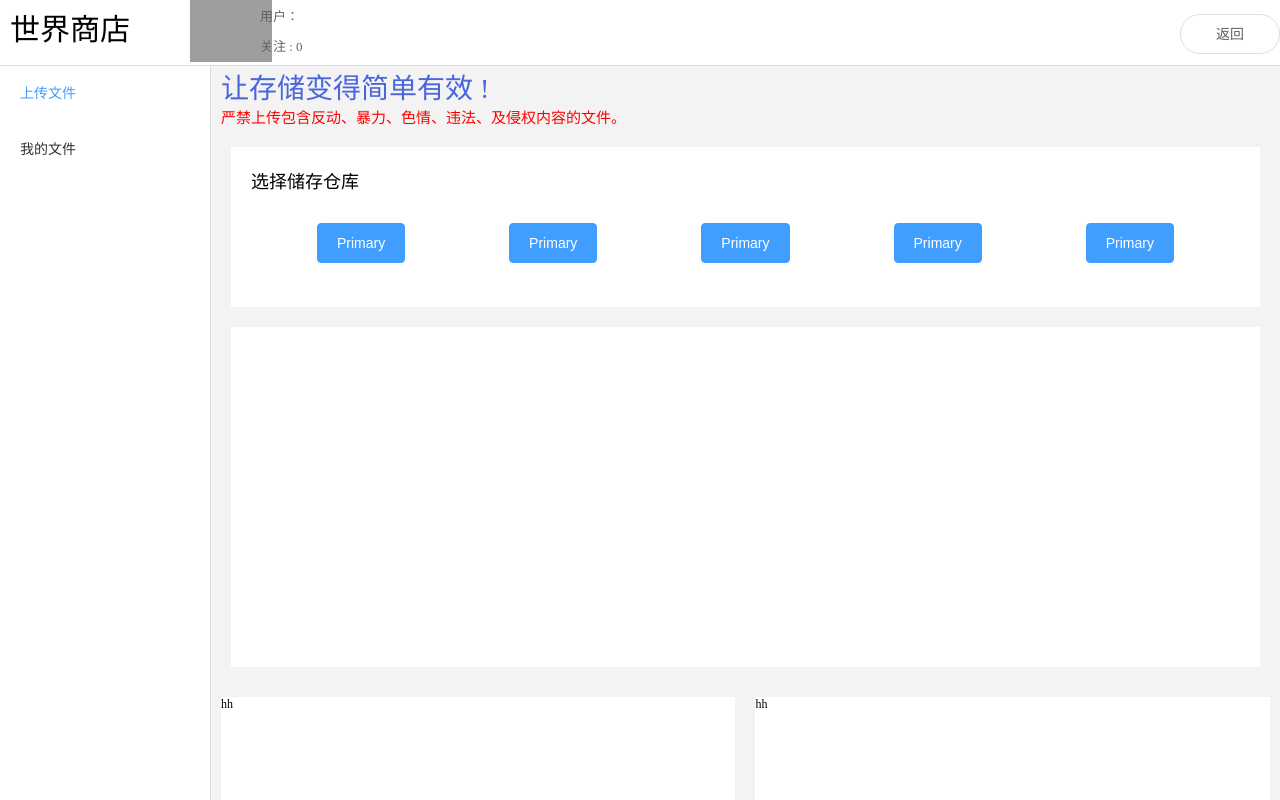
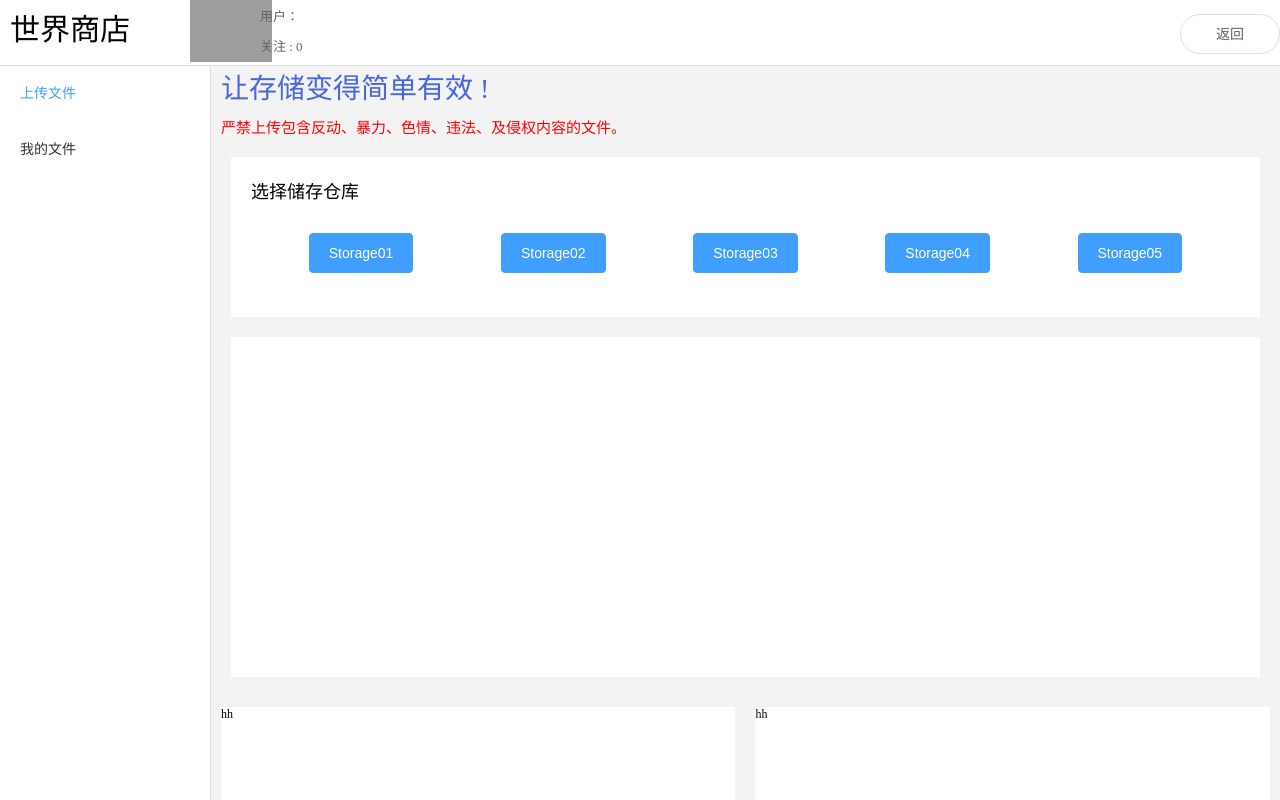
Before and after one commit to lenghuo01/system, a Vue app: page /home/upload in a window 1280 px wide. Built offline with nearby package versions, Linux system fonts and the light colour scheme; grey boxes are pictures that could not be loaded.

Commit message:
feat:修改了路径

```diff
--- a/src/components/Login.vue
+++ b/src/components/Login.vue
@@ -20,7 +20,7 @@ export default{
         function bu(name,password){
             if(name===username&&password===userpassword){
                 router.push({
-                    path: '/home',
+                    path: '/home/upload',
                     query:{
                         name,
                         password,
--- a/src/components/layout/diz/upload.vue
+++ b/src/components/layout/diz/upload.vue
@@ -19,15 +19,15 @@ export default{
         <div style="color: rgba(73, 102, 223, 1);font-size: 28px;margin-left: 10px;">
             让存储变得简单有效 !
         </div>
-        <div style="color: red;margin-left: 10px;font-size: 15px;">严禁上传包含反动、暴力、色情、违法、及侵权内容的文件。</div>
+        <div style="color: red;margin-left: 10px;padding-top: 10px; font-size: 15px;">严禁上传包含反动、暴力、色情、违法、及侵权内容的文件。</div>
         <div style="background-color:white;height: 10rem;width:calc(100%rem - 40px);padding: 20px;margin: 20px;">
         <div style="    font-size: 18px;margin-bottom: 15px;">选择储存仓库</div>
         <el-row style="display: flex;justify-content: space-around;padding: 10px;margin: 20px 10px 10px 10px;">
-        <el-button type="primary" size="large">Primary</el-button>
-        <el-button type="primary" size="large">Primary</el-button>
-        <el-button type="primary" size="large">Primary</el-button>
-        <el-button type="primary" size="large">Primary</el-button>
-        <el-button type="primary" size="large">Primary</el-button>
+        <el-button type="primary" size="large">Storage01</el-button>
+        <el-button type="primary" size="large">Storage02</el-button>
+        <el-button type="primary" size="large">Storage03</el-button>
+        <el-button type="primary" size="large">Storage04</el-button>
+        <el-button type="primary" size="large">Storage05</el-button>
         </el-row>
         </div>
         <div style="background-color:white;height: 25rem;width:calc(100%rem - 40px);padding: 20px;margin: 20px;"></div>
--- a/src/router/index.js
+++ b/src/router/index.js
@@ -5,7 +5,7 @@ import Main from '@/components/Main.vue'
 import Login from '@/components/Login.vue'
 import Home from'@/components/Home.vue'
 import UpLoad from '@/components/layout/diz/upload.vue'
-import MyFiles from '@/components/layout/diz/MyFiles.vue'
+import MyFiles from '@/components/layout/diz/myfiles.vue'
 const routes = [
   { path: '/',name:'主页', component: Main },
   { path: '/login', name:'登录',component: Login },
```
